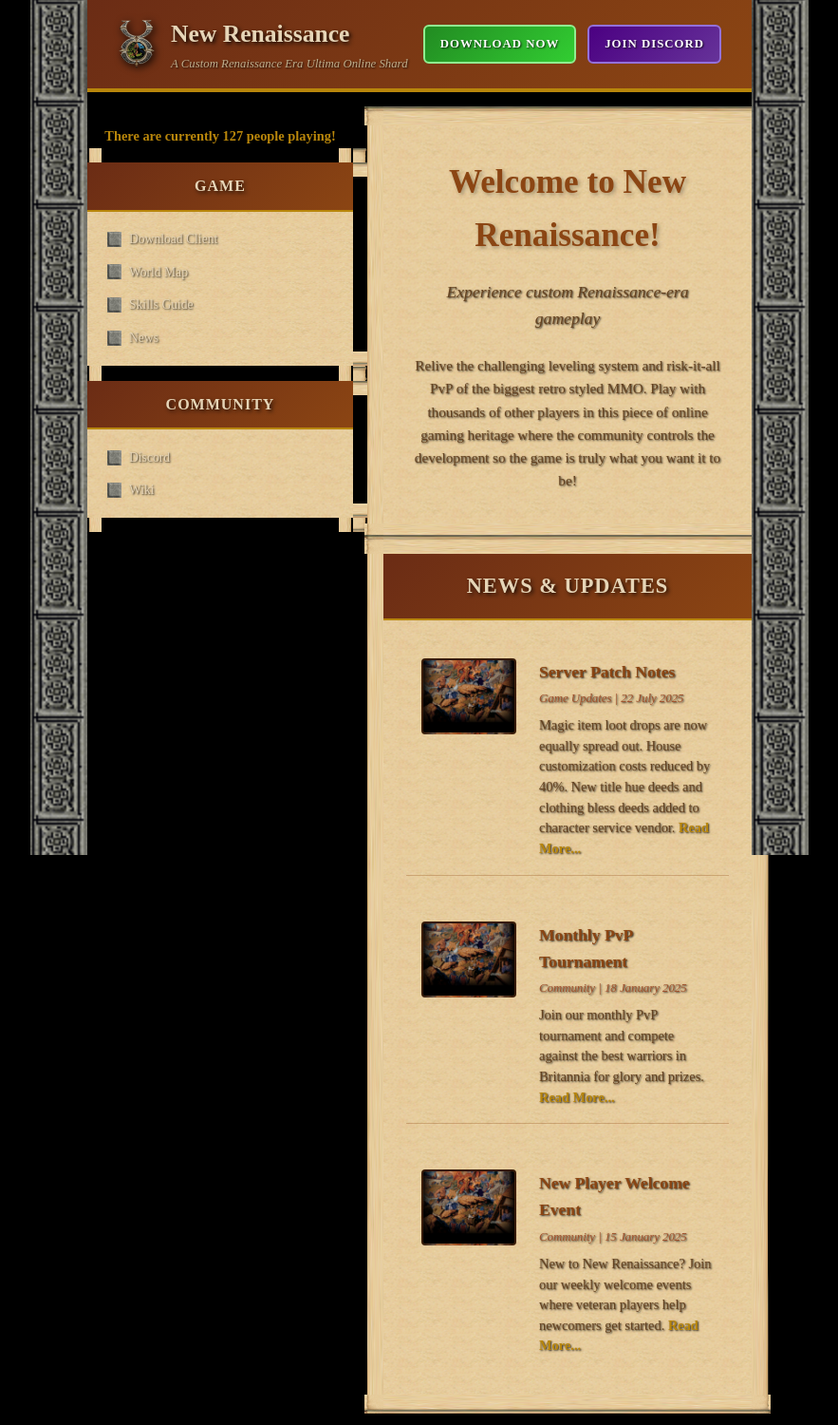
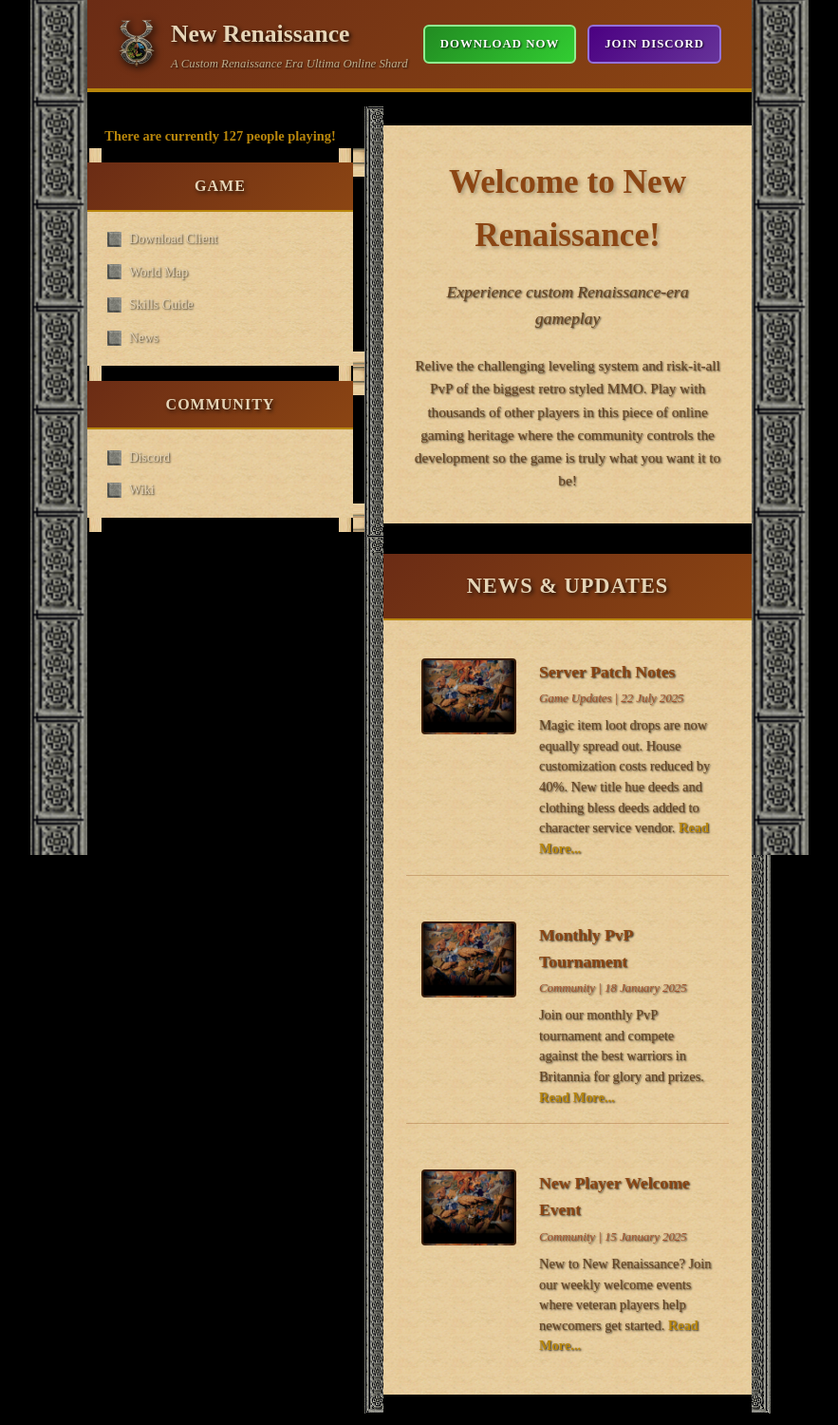
Before and after one commit to xzCad/newrenaissanceuo-wiki, a Jekyll site: the page built from README.md, in a window 1280 px wide. Shown: the whole page at 95% size, without its empty margins (198-1081 px from the left). Built offline with Jekyll 4.4.1, drawn with Linux system fonts in a browser that asks for light colours; our own code applies the rules of GitHub Pages for plain Markdown files.

Commit message:
Update home.html

```diff
--- a/_layouts/home.html
+++ b/_layouts/home.html
@@ -276,24 +276,8 @@
             left: -20px;
             right: -20px;
             bottom: -20px;
-            background:
-                url('/assets/images/top left.png') 0 0 no-repeat,
-                url('/assets/images/top right.png') 100% 0 no-repeat,
-                url('/assets/images/bottom left.png') 0 100% no-repeat,
-                url('/assets/images/bottom right.png') 100% 100% no-repeat,
-                url('/assets/images/top middle.png') 20px 0 repeat-x,
-                url('/assets/images/bottom middle.png') 20px 100% repeat-x,
-                url('/assets/images/middle left.png') 0 20px repeat-y,
-                url('/assets/images/middle right.png') 100% 20px repeat-y;
-            background-size:
-                20px 20px,
-                20px 20px,
-                20px 20px,
-                20px 20px,
-                calc(100% - 40px) 20px,
-                calc(100% - 40px) 20px,
-                20px calc(100% - 40px),
-                20px calc(100% - 40px);
+            border: 20px solid transparent;
+            border-image: url('/assets/images/stone border.png') 20 repeat;
             pointer-events: none;
             z-index: -1;
         }
@@ -343,24 +327,8 @@
             left: -20px;
             right: -20px;
             bottom: -20px;
-            background:
-                url('/assets/images/top left.png') 0 0 no-repeat,
-                url('/assets/images/top right.png') 100% 0 no-repeat,
-                url('/assets/images/bottom left.png') 0 100% no-repeat,
-                url('/assets/images/bottom right.png') 100% 100% no-repeat,
-                url('/assets/images/top middle.png') 20px 0 repeat-x,
-                url('/assets/images/bottom middle.png') 20px 100% repeat-x,
-                url('/assets/images/middle left.png') 0 20px repeat-y,
-                url('/assets/images/middle right.png') 100% 20px repeat-y;
-            background-size:
-                20px 20px,
-                20px 20px,
-                20px 20px,
-                20px 20px,
-                calc(100% - 40px) 20px,
-                calc(100% - 40px) 20px,
-                20px calc(100% - 40px),
-                20px calc(100% - 40px);
+            border: 20px solid transparent;
+            border-image: url('/assets/images/stone border.png') 20 repeat;
             pointer-events: none;
             z-index: -1;
         }
```
